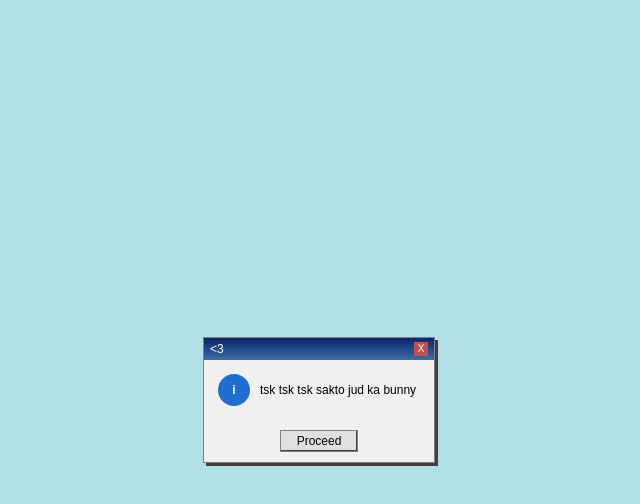
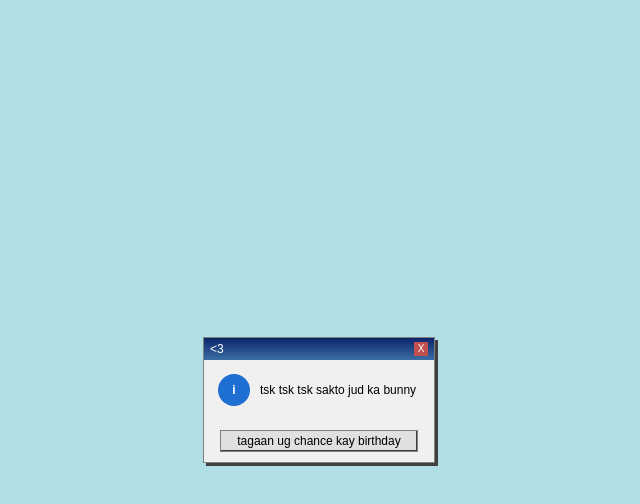
Before and after one commit to ranpostuff/happybirthdaybunnyy, a plain HTML site: page index.html in a window 1280 px wide. Both pictures are taken after a click on the button "Harris". Shown: the whole page, without its empty margins (321-961 px from the left). Drawn offline with Linux system fonts and the light colour scheme.

Commit message:
Update index.html

```diff
--- a/index.html
+++ b/index.html
@@ -246,9 +246,9 @@ renaeBtn.addEventListener("click", moveRenae);
 // Harris button
 document.getElementById("harris").onclick = () => {
     text.innerText = "tsk tsk tsk sakto jud ka bunny";
-    actions.innerHTML = `<button id="proceedBtn">Proceed</button>`;
+    actions.innerHTML = `<button id="tagaan ug chance kay birthday">tagaan ug chance kay birthday</button>`;
 
-    document.getElementById("proceedBtn").onclick = () => {
+    document.getElementById("tagaan ug chance kay birthday").onclick = () => {
         popup.style.display = "none";
         flipbookContainer.style.display = "flex";
         initFlipbook();
```
